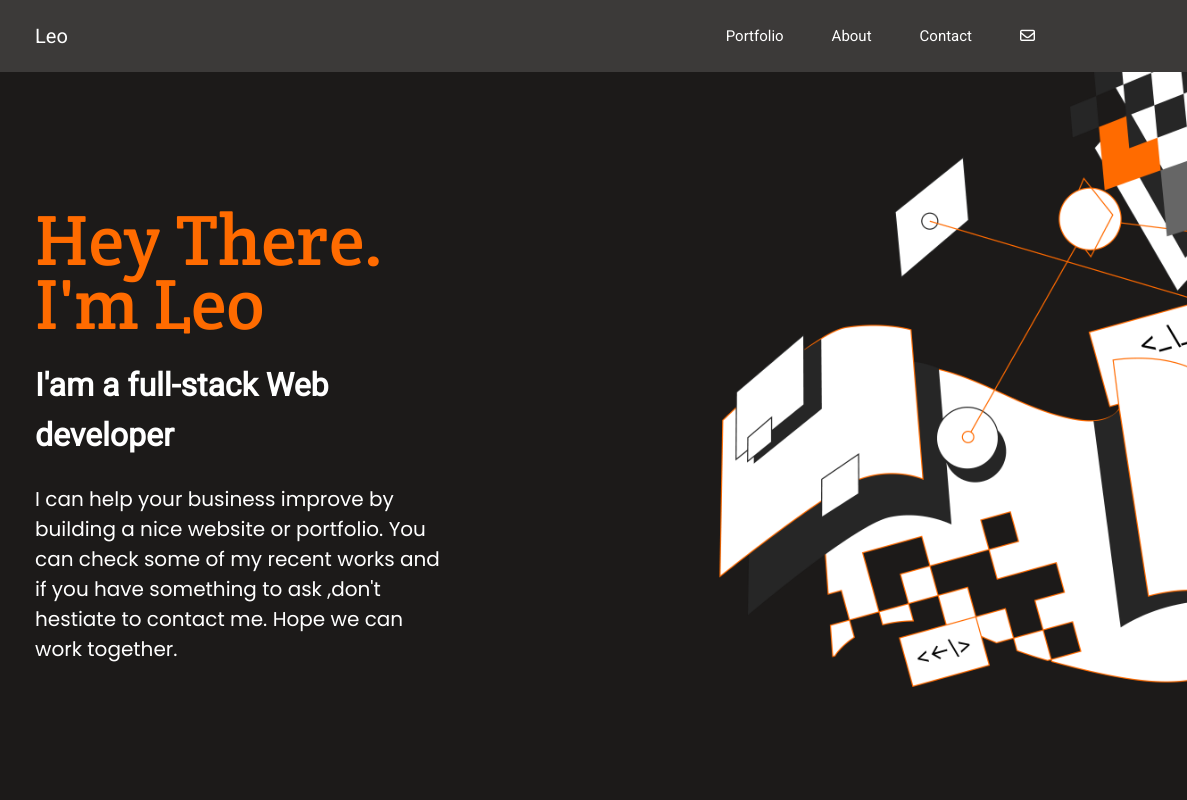
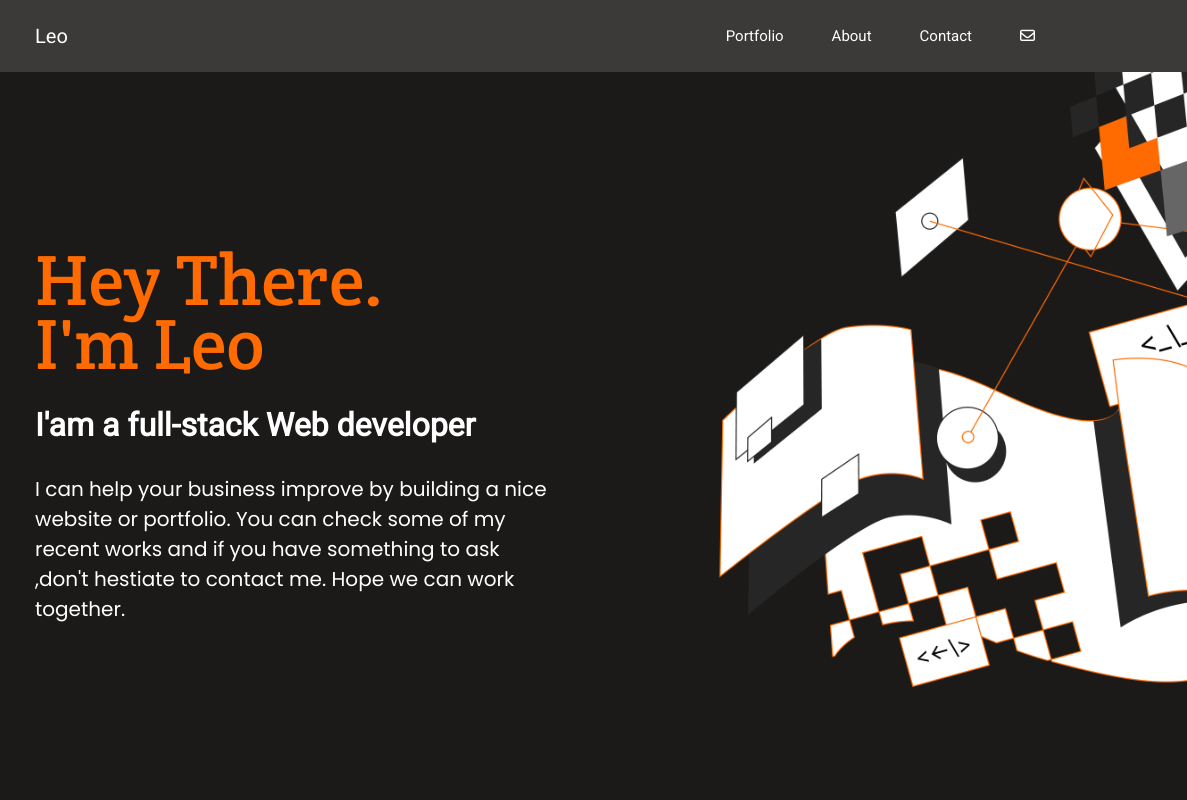
Before and after one commit to popey17/Leo-Portfolio, a plain HTML site: page index.html in a window 1280 px wide. Shown: the top 800 px of the page, 93-1280 px from the left. Drawn offline with Linux system fonts and the light colour scheme.

Commit message:
fix some spacing in home page

```diff
--- a/index.html
+++ b/index.html
@@ -34,7 +34,7 @@
             <div class="home">
                 <div class="home-content">
                     <div class="intro">
-                        <h1>Hey There. I'm Leo</h1>
+                        <h1>Hey There.<br> I'm Leo</h1>
                     </div>
                     <div class="job">
                         <h2>I'am a full-stack Web developer</h2>
--- a/style.css
+++ b/style.css
@@ -524,7 +524,7 @@ footer .mobile {
   }
 
   .home-content {
-    width: 40%;
+    width: 50%;
   }
 
   .home .intro h1 {
```
